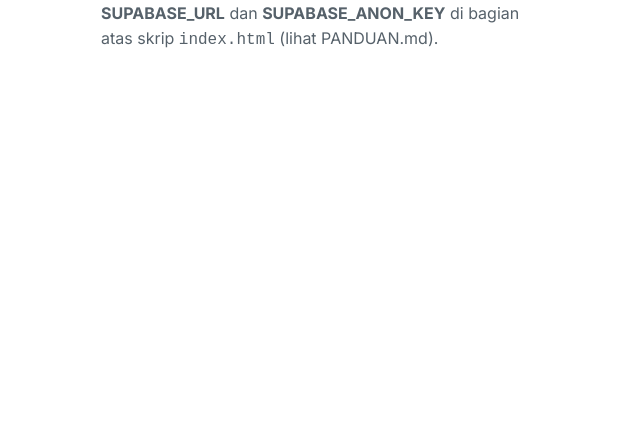
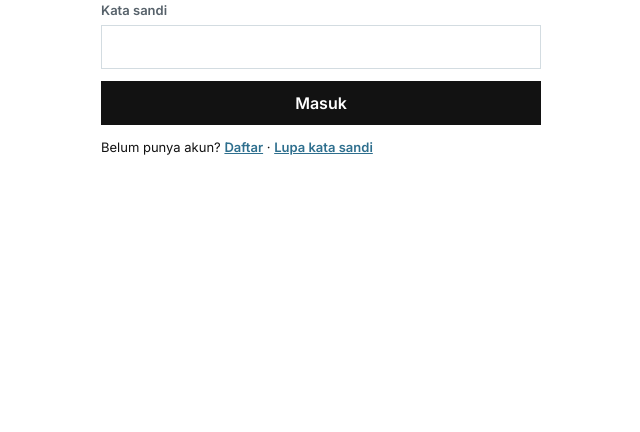
Before and after one commit to perencanaanbapendabs-lgtm/pembukuan-bidang-pendapatan, a plain HTML site: page index.html in a window 1280 px wide. Shown: the part 368-800 px from the top of the page, without its empty margins (319-959 px from the left). Drawn offline with nearby package versions, Linux system fonts and the light colour scheme.

Commit message:
Update index.html

```diff
--- a/index.html
+++ b/index.html
@@ -215,11 +215,11 @@ button.danger{color:var(--red);border-color:var(--red);background:transparent}
 </div>
 <div id="toast" role="status"><span id="toastMsg"></span><button id="toastUndo" type="button" hidden>Batalkan</button></div>
 
-<script>
+<script type="module">
 {
 /* ======== KONFIGURASI — isi dari Supabase: Project Settings > API ======== */
 const SUPABASE_URL='https://vfzttoulvkqcdimodiuh.supabase.co';
-const SUPABASE_ANON_KEY='TEMPEL_ANON_KEY_DI_SINI';
+const SUPABASE_ANON_KEY=(document.getElementById('anonkey')?.textContent||'').trim();
 /* ======================================================================== */
 
 const $=id=>document.getElementById(id);
@@ -500,3 +500,4 @@ else{
 </script>
 </body>
 </html>
+<script type="text/plain" id="anonkey">eyJhbGciOiJIUzI1NiIsInR5cCI6IkpXVCJ9.eyJpc3MiOiJzdXBhYmFzZSIsInJlZiI6InZmenR0b3VsdmtxY2RpbW9kaXVoIiwicm9sZSI6ImFub24iLCJpYXQiOjE3OTU0OTQ3NjYsImV4cCI6MjExMTA3MDc2Nn0.fHcr5s8ubWFiqv1N6tmnM4FpjXQykSCM-ke7p-bDe_8</script>
```
